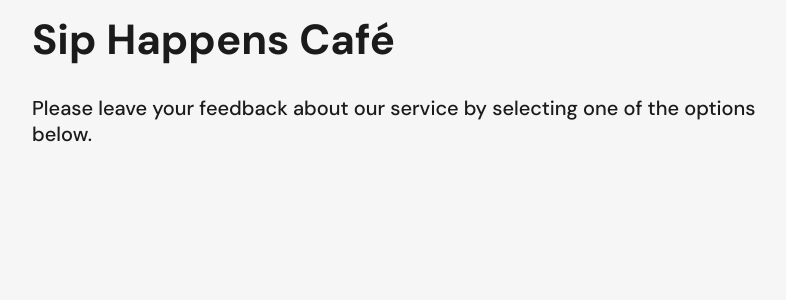
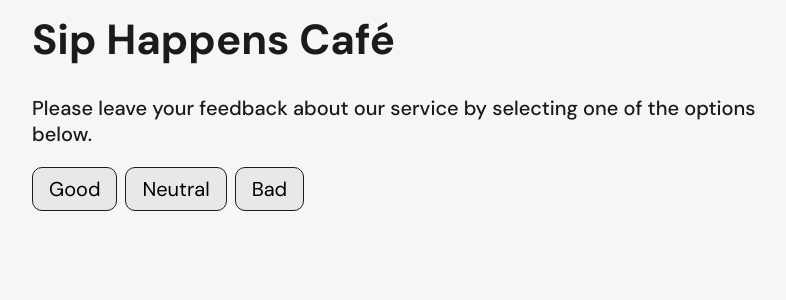
Before and after one commit to aandrea-alex/goit-react-hw-02, a React (Vite) app: page / in a window 1280 px wide. Shown: the top 300 px of the page, without its empty margins (240-1026 px from the left). Built offline with nearby package versions, Linux system fonts and the light colour scheme.

Commit message:
added handler for button click

```diff
--- a/src/components/App.jsx
+++ b/src/components/App.jsx
@@ -1,11 +1,36 @@
+import { useState, useEffect } from 'react';
 import Description from './Description/Description';
-import { FEEDBACK_INVITATION, CAFE_TITLE } from './Utils/Constants';
+import Options from './Options/Options';
+import { FEEDBACK_INVITATION, CAFE_TITLE, INIT_COUNTS} from './Utils/Constants';
+import { saveToLocalStorage, getInitial} from './Utils/Local-storage';
 import styles from './App.module.css';
+
 function App() {
+  const [reviews, setReviews] = useState(getInitial);
+
+  const handleReview = type => {
+    setReviews(prevReviews => ({
+      ...prevReviews,
+      [type]: prevReviews[type] + 1,
+    }));
+  };
+
+  const handleReset = () => {
+    setReviews(INIT_COUNTS);
+  };
+
+  useEffect(() => {
+    saveToLocalStorage(reviews);
+  }, [reviews]);
+
   return (
     <div className={styles.container}>
       <Description invitation={FEEDBACK_INVITATION}>{CAFE_TITLE}</Description>
-
+      <Options
+        onReview={handleReview}
+        onReset={handleReset}
+        // isResetBtn={statistics.total > 0}
+      />
     </div>
   );
 }
--- a/src/components/Options/OptionButton.jsx
+++ b/src/components/Options/OptionButton.jsx
@@ -1,9 +1,11 @@
 import styles from './OptionButton.module.css';
 
-export const OptionButton = ({ onClick, children }) => {
+const OptionButton = ({ onClick, children }) => {
   return (
     <button className={styles.button} onClick={onClick}>
       {children}
     </button>
   );
 };
+
+ export default OptionButton;
--- a/src/components/Options/Options.jsx
+++ b/src/components/Options/Options.jsx
@@ -0,0 +1,15 @@
+import styles from './Options.module.css';
+import OptionButton from './OptionButton';
+
+const Options = ({ onReview, onReset, isResetBtn }) => {
+  return (
+    <div className={styles.options}>
+      <OptionButton onClick={() => onReview('good')}>Good</OptionButton>
+      <OptionButton onClick={() => onReview('neutral')}>Neutral</OptionButton>
+      <OptionButton onClick={() => onReview('bad')}>Bad</OptionButton>
+      {isResetBtn ? <OptionButton onClick={onReset}>Reset</OptionButton> : null}
+    </div>
+  );
+};
+
+export default Options;
--- a/src/components/Utils/Constants.js
+++ b/src/components/Utils/Constants.js
@@ -3,9 +3,9 @@ export const FEEDBACK_INVITATION =
 export const CAFE_TITLE = 'Sip Happens Café';
 export const NOTIFICATION = 'No feedback given yet';
 
-export const KEY_LOCALSTORAGE = 'reviews';
+export const KEY_LOCALSTORAGE = 'counts';
 
-export const INIT_REVIEWS = {
+export const INIT_COUNTS = {
   good: 0,
   neutral: 0,
   bad: 0,
--- a/src/components/Utils/Local-storage.js
+++ b/src/components/Utils/Local-storage.js
@@ -0,0 +1,10 @@
+import { KEY_LOCALSTORAGE, INIT_COUNTS } from './Constants';
+
+export const getInitial = () => {
+  const storedReviews = JSON.parse(localStorage.getItem(KEY_LOCALSTORAGE));
+  return storedReviews ? storedReviews : INIT_COUNTS;
+};
+
+export const saveToLocalStorage = obj => {
+  localStorage.setItem(KEY_LOCALSTORAGE, JSON.stringify(obj));
+};
```
